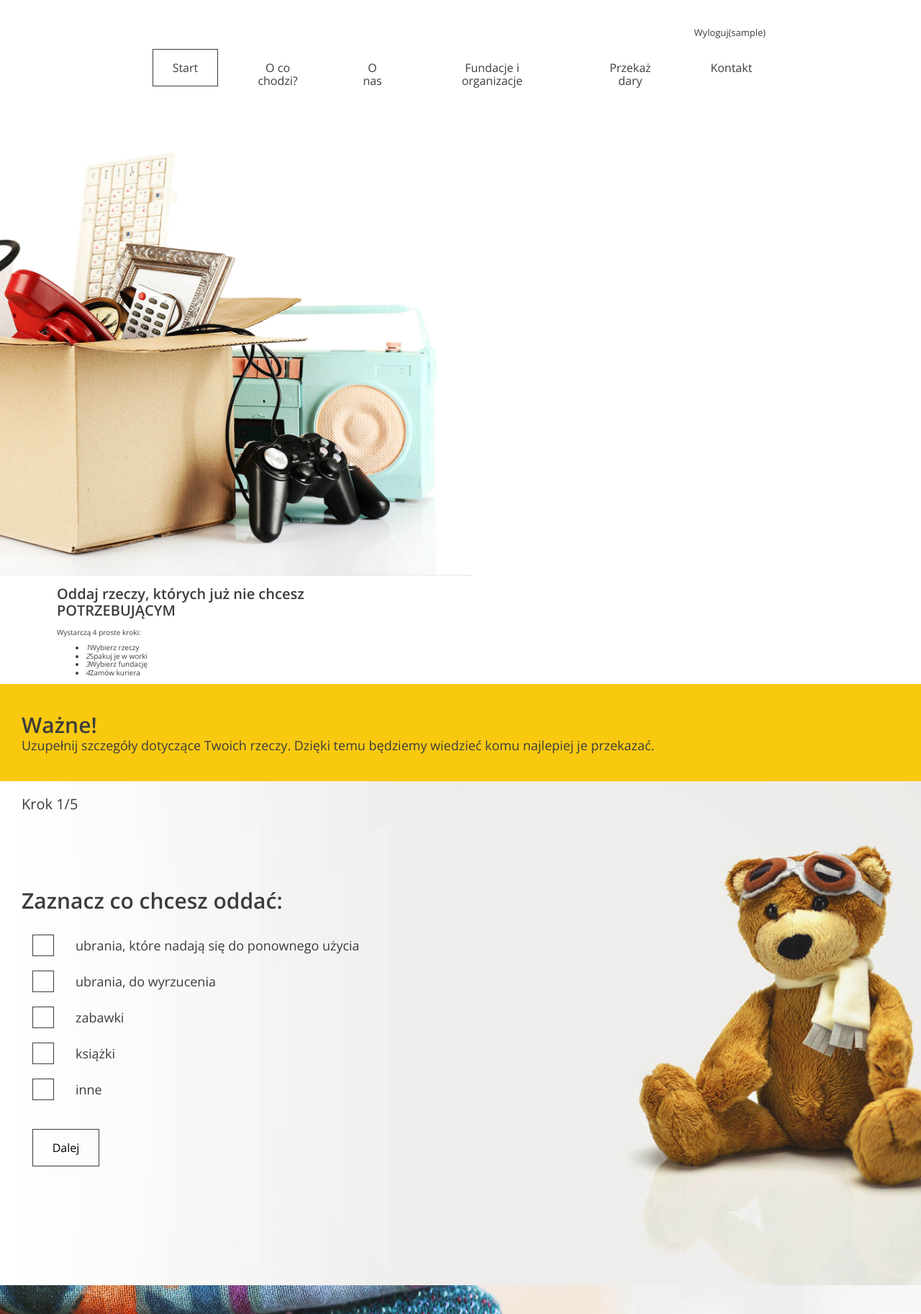
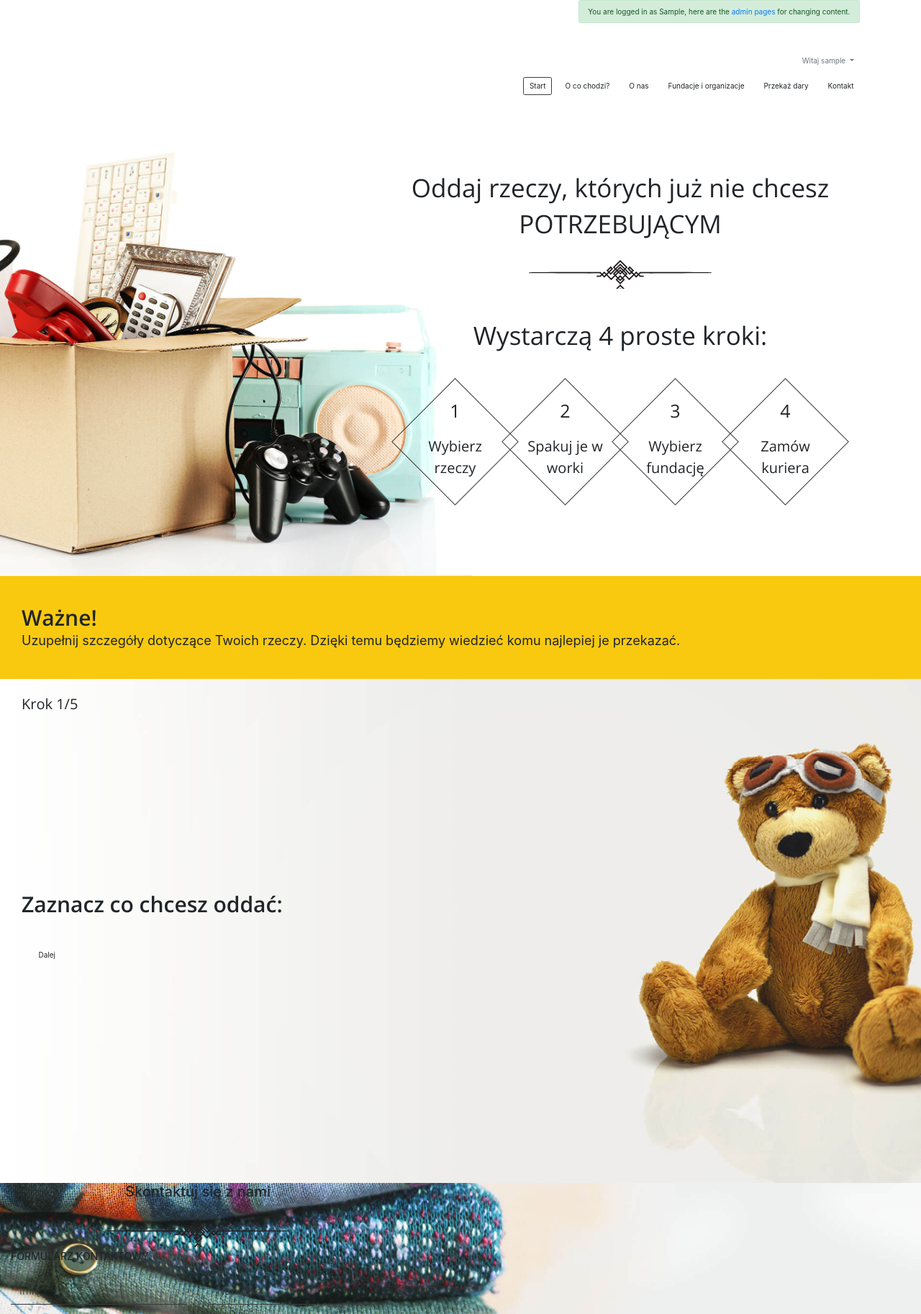
Before and after one commit to Milordharnas/Charity_donations, a Django app: page /form/ in a window 1280 px wide. Shown: the top 1825 px of the page at 72% size. Run offline with Django 3.2, Linux system fonts and the light colour scheme; the visitor is signed in with stand-in values (Sample User, id 1); data that the repository does not hold is empty; some libraries are stand-ins or nearby versions.

Commit message:
Sporo zrobione ale brzydko

```diff
--- a/base_charity_donation/core/urls.py
+++ b/base_charity_donation/core/urls.py
@@ -21,6 +21,6 @@ from django.views.generic.base import TemplateView
 urlpatterns = [
     path("admin/", admin.site.urls),
     path("", include("donation.urls")),
-    path("", include("django.contrib.auth.urls")),
+    path("accounts/", include("django.contrib.auth.urls")),
     path("", IndexPage.as_view(), name="home"),
 ]
--- a/base_charity_donation/donation/admin.py
+++ b/base_charity_donation/donation/admin.py
@@ -1,3 +1,7 @@
 from django.contrib import admin
+from donation.models import *
 
 # Register your models here.
+@admin.register(Category, Institution, Donation)
+class AuthorAdmin(admin.ModelAdmin):
+    pass
--- a/base_charity_donation/donation/templates/base.html
+++ b/base_charity_donation/donation/templates/base.html
@@ -8,13 +8,31 @@
     <meta http-equiv="X-UA-Compatible" content="ie=edge" />
     <title>{% block title %}{% endblock %}</title>
     <link rel="stylesheet" href="{% static 'css/style.css' %}" />
+    <link rel="stylesheet" href="https://stackpath.bootstrapcdn.com/bootstrap/4.3.1/css/bootstrap.min.css" integrity="sha384-ggOyR0iXCbMQv3Xipma34MD+dH/1fQ784/j6cY/iJTQUOhcWr7x9JvoRxT2MZw1T" crossorigin="anonymous">
+
   </head>
   <body>
     <header class="header--main-page">
       <nav class="container container--70">
+        {% if user.is_superuser %}
+        <div class="alert alert-success" role="alert">
+          You are logged in as {{user.first_name}}, here are the
+          <a href="/admin/">admin pages</a> for changing content.
+        </div>
+        {% endif %}
         <ul class="nav--actions">
           {% if user.is_authenticated %}
-          <li><a href="{% url 'logout' %}" class="btn btn--small btn--without-border">Wyloguj({{user.username}})</a></li>
+
+          <div class="dropdown">
+            <button class="btn btn-white dropdown-toggle text-muted" type="button" id="dropdownMenu2" data-toggle="dropdown" aria-haspopup="true" aria-expanded="false">
+              Witaj {{user.username}}
+            </button>
+            <div class="dropdown-menu" aria-labelledby="dropdownMenu2">
+              <a href="profil/{{user.username}}" class="dropdown-item" >Profil</a>
+              <a class="dropdown-item" >Ustawienia</a>
+              <a href="{% url 'logout' %}" class="dropdown-item" >Wyloguj</a>
+            </div>
+          </div>
           {% else %}
           <li><a href="{% url 'login' %}" class="btn btn--small btn--without-border">Zaloguj</a></li>
           <li><a href="signup/" class="btn btn--small btn--highlighted">Załóż konto</a></li>
@@ -52,5 +70,8 @@
     </footer>
 
     <script src="{% static 'js/app.js' %}"></script>
+    <script src="https://code.jquery.com/jquery-3.3.1.slim.min.js" integrity="sha384-q8i/X+965DzO0rT7abK41JStQIAqVgRVzpbzo5smXKp4YfRvH+8abtTE1Pi6jizo" crossorigin="anonymous"></script>
+<script src="https://cdnjs.cloudflare.com/ajax/libs/popper.js/1.14.7/umd/popper.min.js" integrity="sha384-UO2eT0CpHqdSJQ6hJty5KVphtPhzWj9WO1clHTMGa3JDZwrnQq4sF86dIHNDz0W1" crossorigin="anonymous"></script>
+<script src="https://stackpath.bootstrapcdn.com/bootstrap/4.3.1/js/bootstrap.min.js" integrity="sha384-JjSmVgyd0p3pXB1rRibZUAYoIIy6OrQ6VrjIEaFf/nJGzIxFDsf4x0xIM+B07jRM" crossorigin="anonymous"></script>
   </body>
 </html>
--- a/base_charity_donation/donation/templates/form.html
+++ b/base_charity_donation/donation/templates/form.html
@@ -2,18 +2,8 @@
 {% load static %}
 
 {% block title %} Formularz {% endblock %}
-        <ul class="nav--actions">
-          <li class="logged-user">
-            Witaj Agata
-            <ul class="dropdown">
-              <li><a href="#">Profil</a></li>
-              <li><a href="#">Ustawienia</a></li>
-              <li><a href="#">Wyloguj</a></li>
-            </ul>
-          </li>
-        </ul>
 
-  {% block content %}
+  {% block extra_header %}
       <div class="slogan container container--90">
         <div class="slogan--item">
           <h1>
@@ -40,8 +30,8 @@
           </div>
         </div>
       </div>
-    </header>
-
+   {% endblock %}
+   {% block content %}
     <section class="form--steps">
       <div class="form--steps-instructions">
         <div class="form--steps-container">
@@ -70,55 +60,21 @@
           <div data-step="1" class="active">
             <h3>Zaznacz co chcesz oddać:</h3>
 
+            {% for category in categories %}
             <div class="form-group form-group--checkbox">
               <label>
                 <input
                   type="checkbox"
                   name="categories"
-                  value="clothes-to-use"
+                  value="{{category.name}}"
                 />
                 <span class="checkbox"></span>
                 <span class="description"
-                  >ubrania, które nadają się do ponownego użycia</span
+                  >{{category.name}}</span
                 >
               </label>
             </div>
-
-            <div class="form-group form-group--checkbox">
-              <label>
-                <input
-                  type="checkbox"
-                  name="categories"
-                  value="clothes-useless"
-                />
-                <span class="checkbox"></span>
-                <span class="description">ubrania, do wyrzucenia</span>
-              </label>
-            </div>
-
-            <div class="form-group form-group--checkbox">
-              <label>
-                <input type="checkbox" name="categories" value="toys" />
-                <span class="checkbox"></span>
-                <span class="description">zabawki</span>
-              </label>
-            </div>
-
-            <div class="form-group form-group--checkbox">
-              <label>
-                <input type="checkbox" name="categories" value="books" />
-                <span class="checkbox"></span>
-                <span class="description">książki</span>
-              </label>
-            </div>
-
-            <div class="form-group form-group--checkbox">
-              <label>
-                <input type="checkbox" name="categories" value="other" />
-                <span class="checkbox"></span>
-                <span class="description">inne</span>
-              </label>
-            </div>
+            {% endfor %}
 
             <div class="form-group form-group--buttons">
               <button type="button" class="btn next-step">Dalej</button>
--- a/base_charity_donation/donation/templates/register.html
+++ b/base_charity_donation/donation/templates/register.html
@@ -16,7 +16,7 @@
         Powtórz Hasło:  {{form.password2}}
         </div>
         <div class="form-group form-group--buttons">
-          <a href="login.html" class="btn btn--without-border">Zaloguj się</a>
+          <a href="{% url 'login' %}" class="btn btn--without-border">Zaloguj się</a>
           <button class="btn" type="submit">Załóż konto</button>
         </div>
       </form>
--- a/base_charity_donation/donation/urls.py
+++ b/base_charity_donation/donation/urls.py
@@ -1,10 +1,11 @@
 from django.urls import path
 
 from . import views
-from donation.views import IndexPage, LoginPage, AddDonationPage
+from donation.views import IndexPage, LoginPage, AddDonationPage, UserProfilPage
 
 urlpatterns = [
     path("signup/", views.SignUp.as_view(), name="signup"),
     path("page/<int:page_nr>/", IndexPage.as_view()),
     path("form/", AddDonationPage.as_view()),
+    path("profil/<str:user_name>", UserProfilPage.as_view()),
 ]
--- a/base_charity_donation/donation/views.py
+++ b/base_charity_donation/donation/views.py
@@ -9,6 +9,7 @@ from django.http import HttpResponseRedirect
 from django.shortcuts import render
 from django.contrib.auth.forms import UserCreationForm
 from django.urls import reverse_lazy
+from django.contrib.auth.mixins import LoginRequiredMixin
 
 
 class IndexPage(TemplateView):
@@ -68,5 +69,13 @@ class SignUp(CreateView):
 #             return HttpResponseRedirect('/login')
 
 
-class AddDonationPage(TemplateView):
+class AddDonationPage(LoginRequiredMixin, TemplateView):
     template_name = "form.html"
+
+    def get_context_data(self):
+        ctx = {"categories": Category.objects.all()}
+        return ctx
+
+
+class UserProfilPage(LoginRequiredMixin, TemplateView):
+    template_name = "profil.html"
```
Also changed, not shown: base_charity_donation/donation/templates/profil.html (added, +14 -0 lines).
